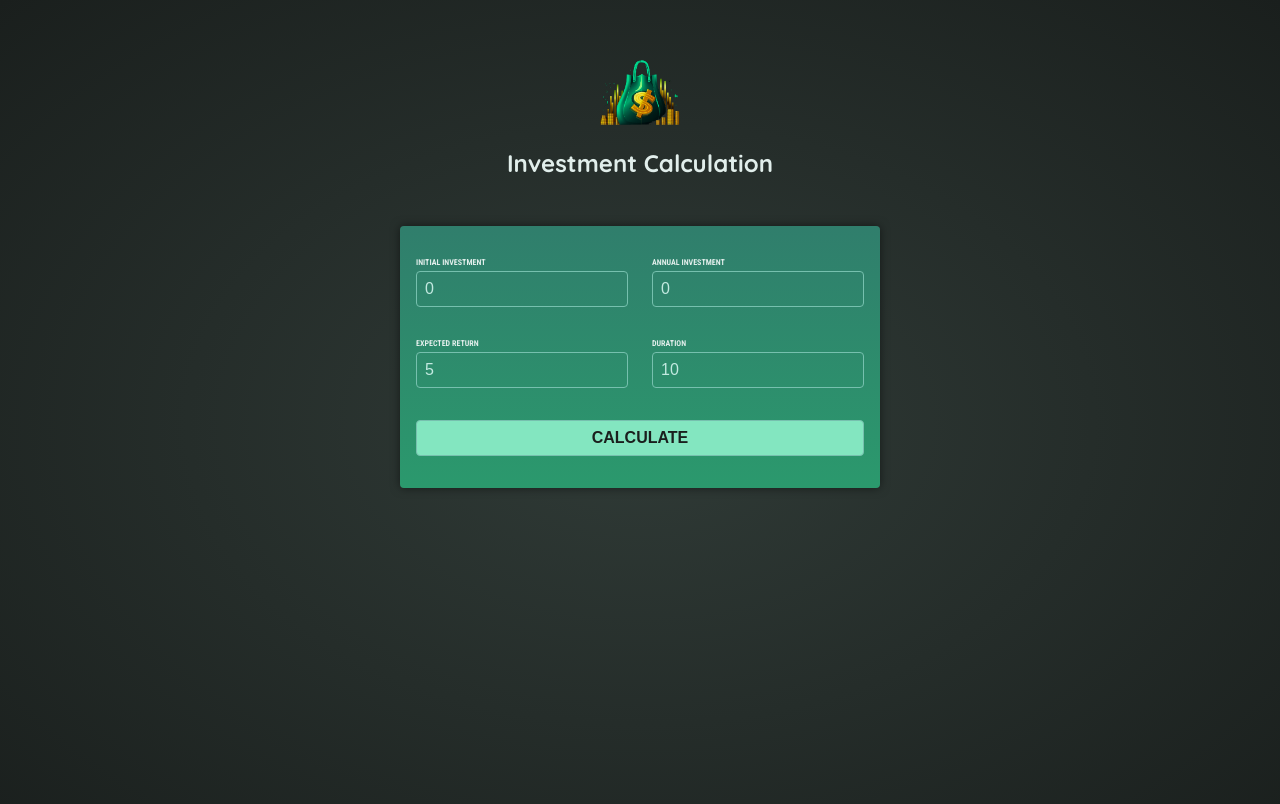
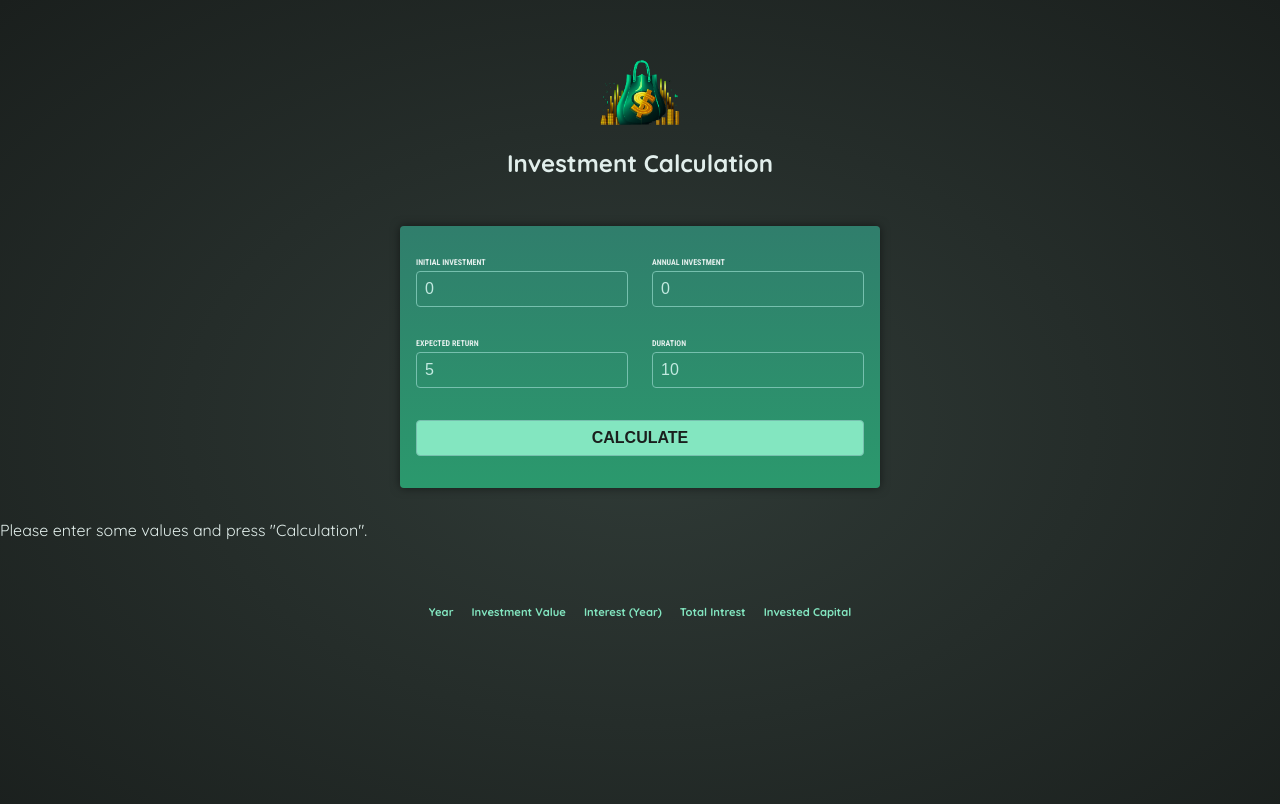
Before and after one commit to M-Roesner/Angular-course, an Angular app in the folder 04-essentials-practice/: page / in a window 1280 px wide. Shown: the top 804 px of the page. Built offline with nearby package versions, Linux system fonts and the light colour scheme.

Commit message:
Added result component.

```diff
--- a/04-essentials-practice/src/app/app.component.html
+++ b/04-essentials-practice/src/app/app.component.html
@@ -1,2 +1,3 @@
 <app-header />
 <app-user-input (calculate)="onCalculateInvestmentResults($event)" />
+<app-investment-results [results]="resultsData" />
--- a/04-essentials-practice/src/app/app.component.ts
+++ b/04-essentials-practice/src/app/app.component.ts
@@ -2,14 +2,23 @@
 import { HeaderComponent } from './header/header.component';
 import { UserInputComponent } from './user-input/user-input.component';
 import { InvestmentInput } from './investment-input.model';
+import { InvestmentResultsComponent } from './investment-results/investment-results.component';
 
 @Component({
   selector: 'app-root',
   standalone: true,
   templateUrl: './app.component.html',
-  imports: [HeaderComponent, UserInputComponent],
+  imports: [HeaderComponent, UserInputComponent, InvestmentResultsComponent],
 })
 export class AppComponent {
+  resultsData?: {
+    year: number;
+    interest: number; // Zinsen
+    valueEndOfYear: number;
+    annualInvestment: number; // jährliche Investition
+    totalInterest: number; // Gesamt Zinsen
+    totalAmountInvested: number; // Investierter Gesamtbetrag
+  }[];
   onCalculateInvestmentResults(data: InvestmentInput) {
     // This content comes from the file investment-results.ts and was provided by the creator of the tutorial.
     const { initialInvestment, duration, expectedReturn, annualInvestment } =
@@ -37,6 +46,6 @@
 
     console.log(annualData);
 
-    // return annualData;
+    this.resultsData = annualData;
   }
 }
--- /dev/null
+++ b/04-essentials-practice/src/app/investment-results/investment-results.component.css
@@ -0,0 +1,19 @@
+table {
+  max-width: 50rem;
+  margin: 2rem auto;
+  padding: 1rem;
+  table-layout: fixed;
+  border-spacing: 1rem;
+  text-align: right;
+}
+
+table thead {
+  font-size: 0.7rem;
+  color: #83e6c0;
+}
+
+table tbody {
+  font-family: "Roboto Condensed", sans-serif;
+  font-size: 0.85rem;
+  color: #c2e9e0;
+}
--- /dev/null
+++ b/04-essentials-practice/src/app/investment-results/investment-results.component.html
@@ -0,0 +1,14 @@
+<p>Please enter some values and press "Calculation".</p>
+
+<table>
+  <thead>
+    <tr>
+      <th>Year</th>
+      <th>Investment Value</th>
+      <th>Interest (Year)</th>
+      <th>Total Intrest</th>
+      <th>Invested Capital</th>
+    </tr>
+  </thead>
+  <tbody></tbody>
+</table>
--- /dev/null
+++ b/04-essentials-practice/src/app/investment-results/investment-results.component.ts
@@ -0,0 +1,34 @@
+import { Component, Input } from '@angular/core';
+
+@Component({
+  selector: 'app-investment-results',
+  standalone: true,
+  imports: [],
+  templateUrl: './investment-results.component.html',
+  styleUrl: './investment-results.component.css',
+})
+export class InvestmentResultsComponent {
+  // results = input<{
+  //   year: number,
+  //   interest: number, // Zinsen
+  //   valueEndOfYear: number,
+  //   annualInvestment: number, // jährliche Investition
+  //   totalInterest: number, // Gesamt Zinsen
+  //   totalAmountInvested: number, // Investierter Gesamtbetrag
+  // }[]>()
+
+  @Input() results?: {
+    year: number;
+    interest: number; // Zinsen
+    valueEndOfYear: number;
+    annualInvestment: number; // jährliche Investition
+    totalInterest: number; // Gesamt Zinsen
+    totalAmountInvested: number; // Investierter Gesamtbetrag
+  }[];
+
+  /**
+   * {}[]
+   * - {} an object
+   * - [] defines the object as an array
+   */
+}
```
